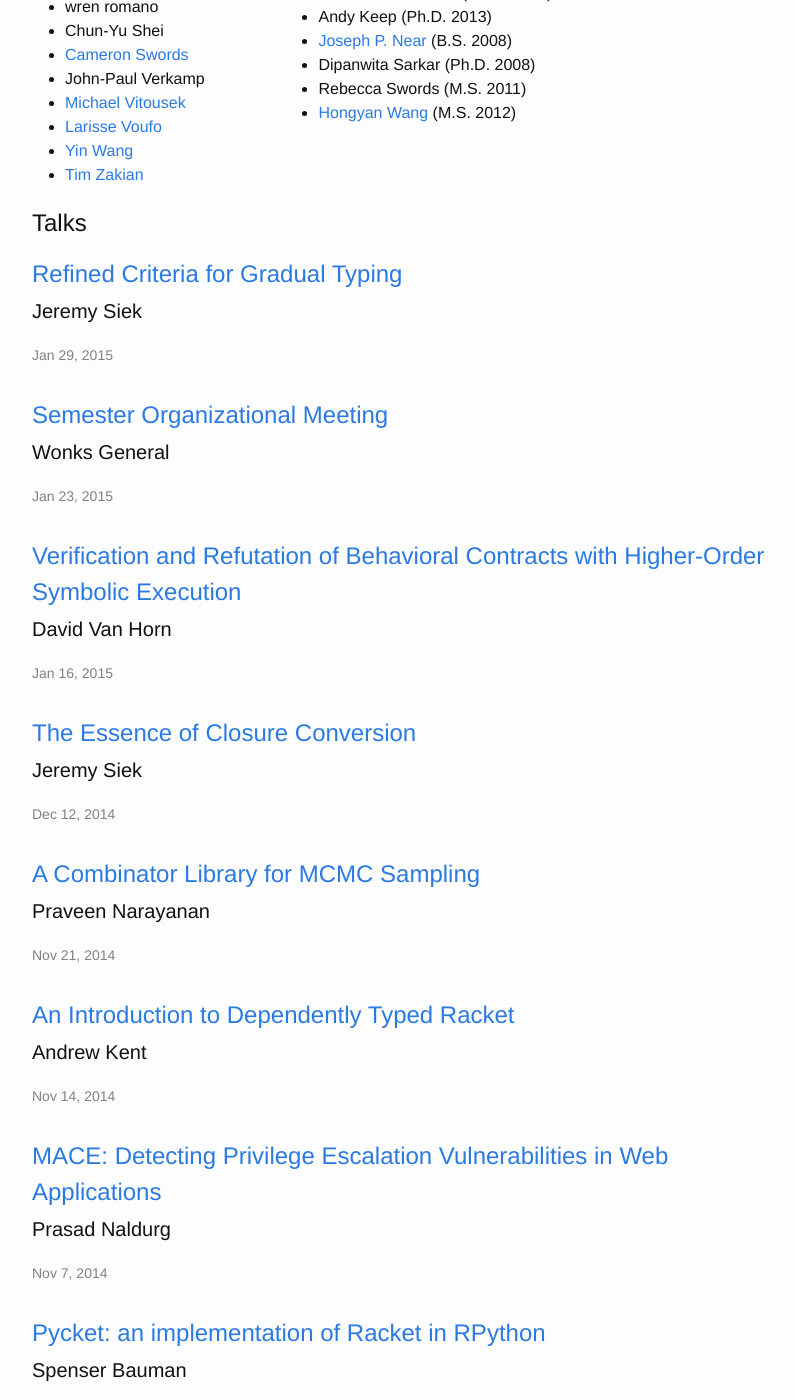
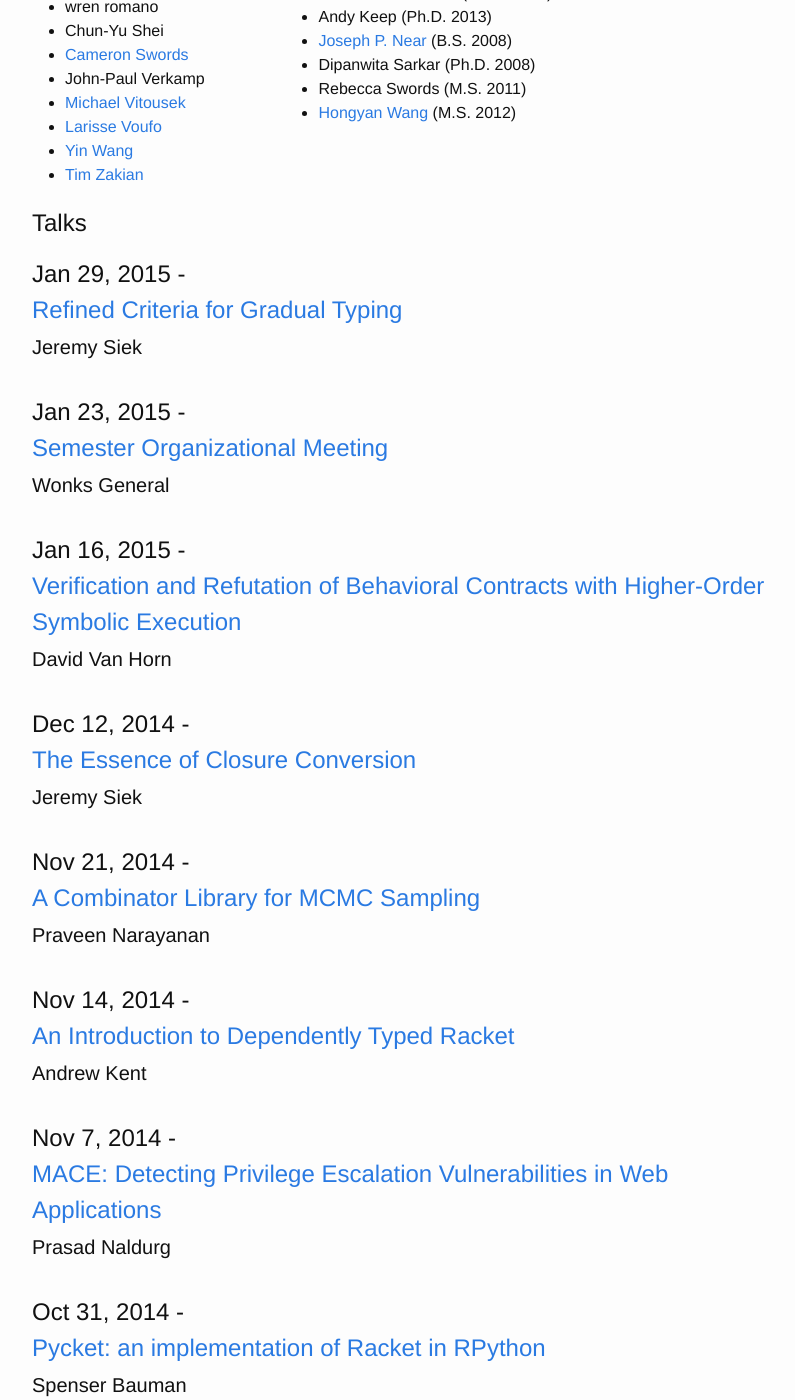
Before and after one commit to wonks/wonks.github.io, a Jekyll site: the page built from index.html, in a window 1280 px wide and 1400 px high, scrolled down 1103 px. Shown: the whole window, without its empty margins (238-1033 px from the left). Built offline with Jekyll 4.4.1, drawn with Linux system fonts in a browser that asks for light colours; Markdown is read by kramdown in place of the engine named in the settings; the list of posts is cut into pages by our own code; some of the changed text lies outside the part shown.

Commit message:
Undoing talk page pagination. Something is wrong there, and it is unclear what. For now, we just list them all at the talks page.

```diff
--- a/index.html
+++ b/index.html
@@ -140,11 +140,10 @@
   <ul class="post-list">
     {% for post in paginator.posts %}
       <li>
-        <h2>
+        <h2>{{ post.date | date: "%b %-d, %Y" }} -
           <a class="post-link" href="{{ post.url | prepend: site.baseurl }}">{{ post.title }}</a>
           <small>{{ post.authors }}</small>
         </h2>
-        <span class="post-meta">{{ post.date | date: "%b %-d, %Y" }}</span>
       </li>
     {% endfor %}
   </ul>
--- a/talks.html
+++ b/talks.html
@@ -9,11 +9,11 @@
   <ul class="post-list">
     {% for post in site.posts %}
       <li>
-        <h2>
+        <h2>{{ post.date | date: "%b %-d, %Y" }} -
           <a class="post-link" href="{{ post.url | prepend: site.baseurl }}">{{ post.title }}</a>
           <small>{{ post.authors }}</small>
         </h2>
-        <span class="post-meta">{{ post.date | date: "%b %-d, %Y" }}</span>
+
       </li>
     {% endfor %}
   </ul>
```
